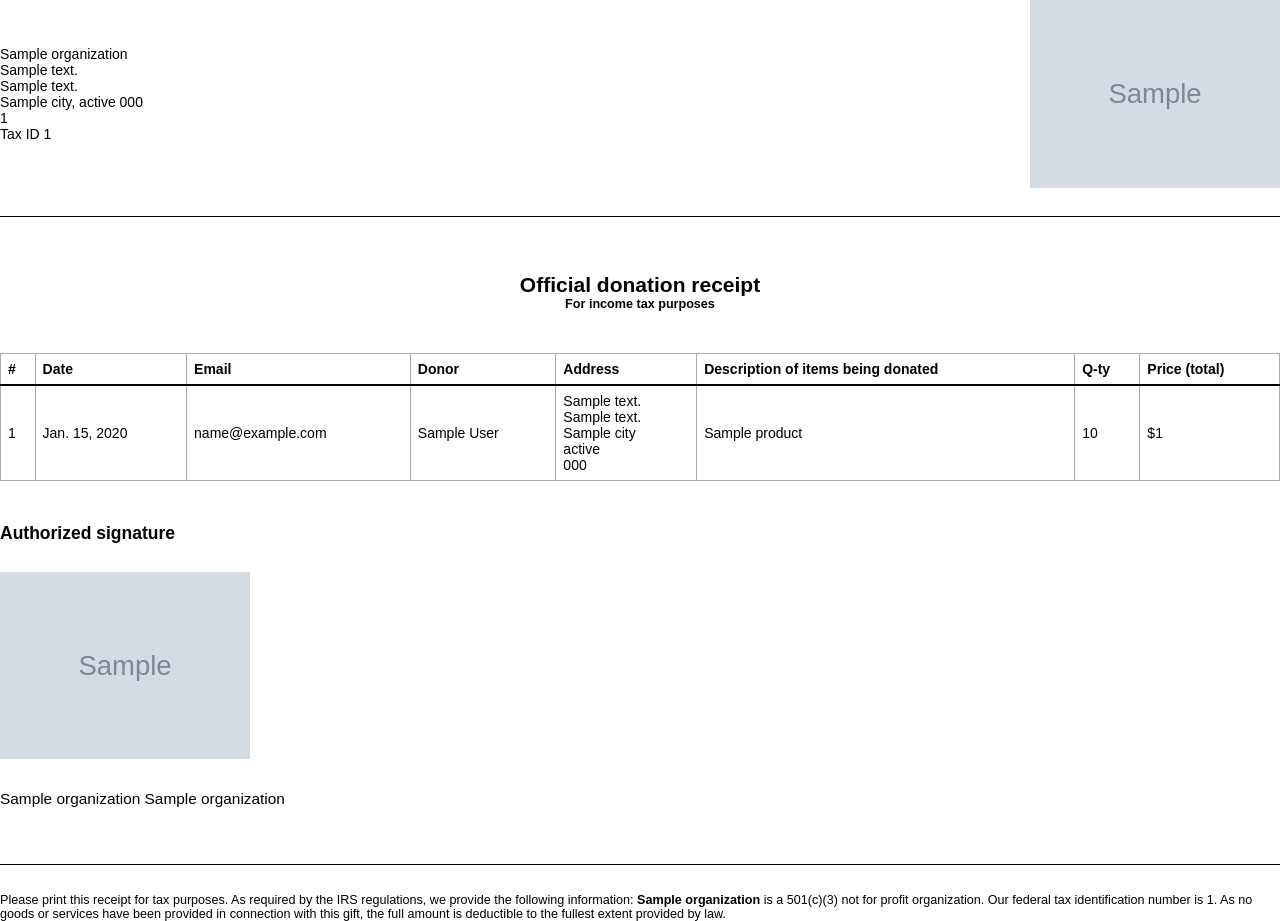
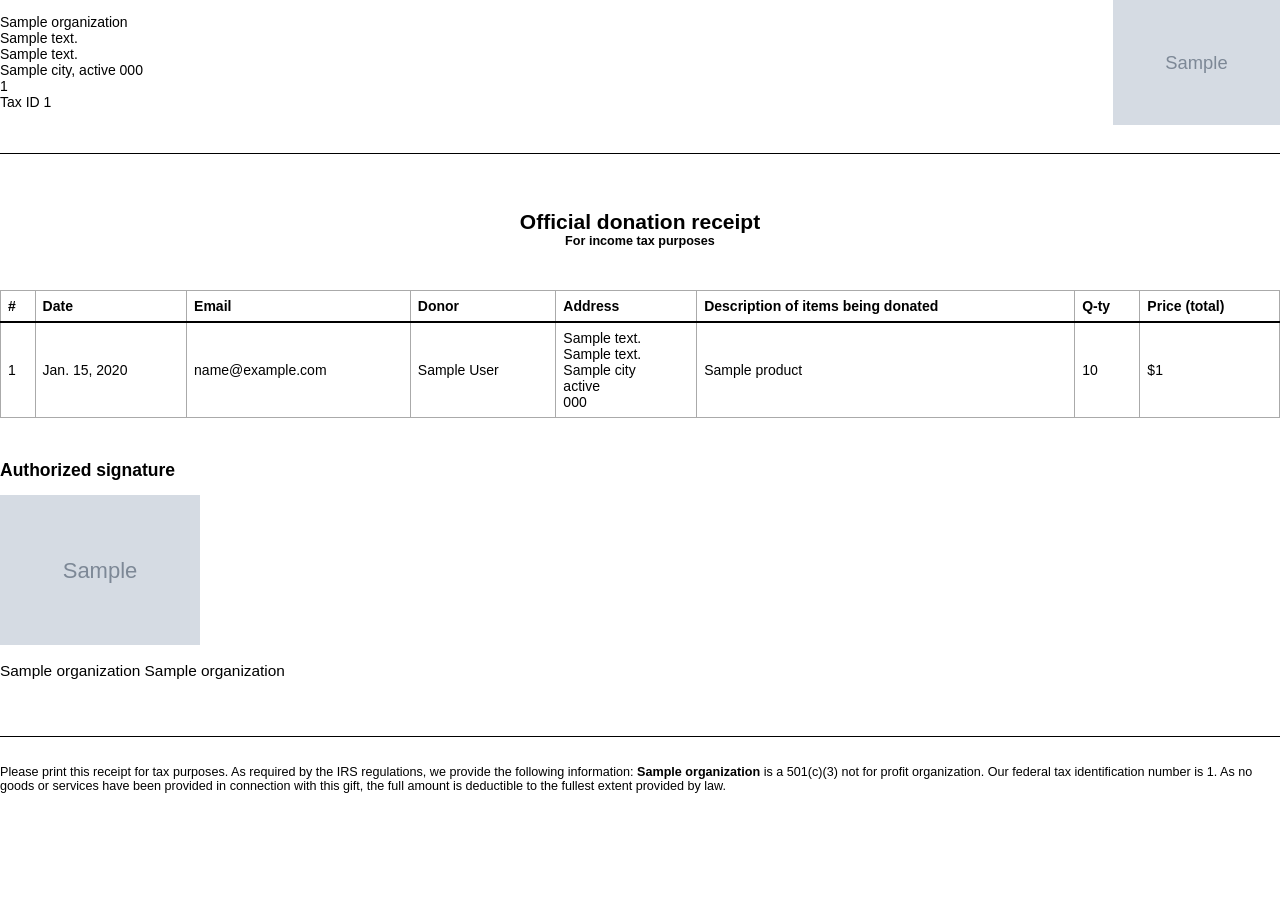
Before and after one commit to ShortageGlobal/shortage-global-backend, a Django app: template shortage/apps/packages/templates/tax_return_report.html in a window 1280 px wide. After the commit the page ends 793 px from the top, so only its background shows below. Run offline with Django 4.2, Linux system fonts and the light colour scheme; the template is opened without the code that fills it: most values are stand-ins (such as "Sample title", 1, 10 or a date in 2020); grey boxes marked "Sample" are stand-in pictures.

Commit message:
More styles alterations

```diff
--- a/shortage/apps/packages/templates/tax_return_report.html
+++ b/shortage/apps/packages/templates/tax_return_report.html
@@ -20,6 +20,10 @@
         display: flex;
         align-items: center;
         justify-content: center;
+      }
+
+      .no-wrap {
+        white-space: nowrap;
       }
 
       .header {
@@ -70,12 +74,14 @@
       }
 
       .logo-img {
-        width: 250px
+        max-width: 250px;
+        max-height: 125px;
       }
 
       .signature-img {
-        margin: 2rem 0;
-        width: 250px
+        margin: 1rem 0;
+        max-width: 250px;
+        max-height: 150px;
       }
 
       .representative-name {
@@ -98,7 +104,11 @@
           <div>{{ organization.name|default:"" }}</div>
           <div>{{ organization.address_line1|default:"" }}</div>
           <div>{{ organization.address_line2|default:"" }}</div>
-          <div>{{organization.city|default:""}}, {{organization.state_province_region|default:""}} {{organization.zip|default:""}}</div>
+          <div>
+            {{organization.city|default:""}},
+            {{organization.state_province_region|default:""}}
+            {{organization.zip|default:""}}
+          </div>
           <div>{{ organization.representative_email|default:"" }}</div>
           <div>{{ organization.representative_phone_number|default:"" }}</div>
           <div>Tax ID {{organization.ein_number|default:""}}</div>
@@ -132,7 +142,7 @@
           <th>Donor</th>
           <th>Address</th>
           <th>Description of items being donated</th>
-          <th>Q-ty</th>
+          <th class="no-wrap">Q-ty</th>
           <th>Price (total)</th>
         </tr>
       </thead>
@@ -167,17 +177,18 @@
       src="{{organization.representative_signature_image.url}}"
     />
     <div class="representative-name">
-        {{organization.representative_first_name}} {{organization.representative_last_name}}
+      {{organization.representative_first_name}}
+      {{organization.representative_last_name}}
     </div>
 
     <!-- DISCLAIMER -->
     <div class="disclaimer">
       Please print this receipt for tax purposes. As required by the IRS
-      regulations, we provide the following information: <b>{{organization.name}}</b> is a
-      501(c)(3) not for profit organization. Our federal tax identification
-      number is {{organization.ein_number}}. As no goods or services have been provided in
-      connection with this gift, the full amount is deductible to the fullest
-      extent provided by law.
+      regulations, we provide the following information:
+      <b>{{organization.name}}</b> is a 501(c)(3) not for profit organization.
+      Our federal tax identification number is {{organization.ein_number}}. As
+      no goods or services have been provided in connection with this gift, the
+      full amount is deductible to the fullest extent provided by law.
     </div>
   </body>
 </html>
```
